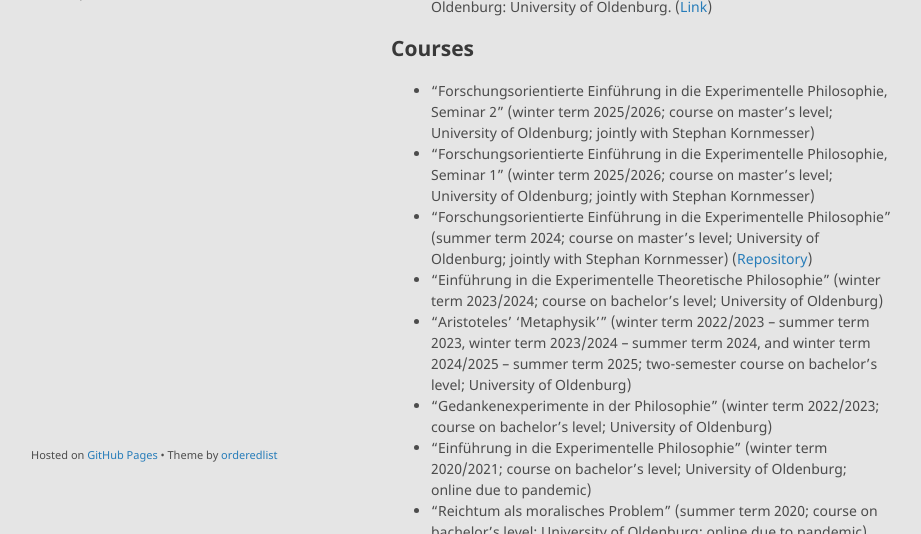
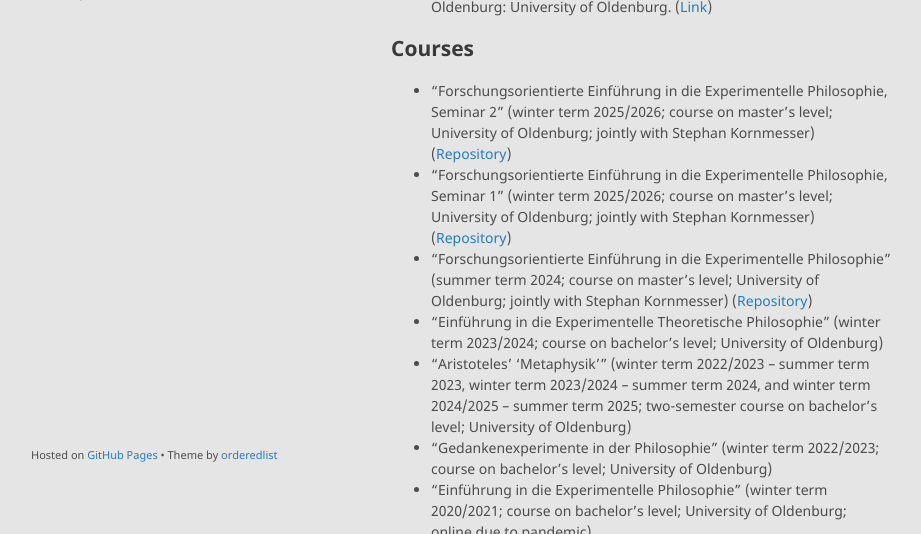
Before and after one commit to alephmembeth/alephmembeth.github.io, a Jekyll site: the page built from teaching.md, in a window 1280 px wide and 900 px high, cut to the strip 366-900 px from the top of the window. Shown: the whole strip, without its empty margins (179-1100 px from the left). Built offline with Jekyll 4.4.1, drawn with Linux system fonts in a browser that asks for light colours; our own code applies the rules of GitHub Pages for plain Markdown files.

Commit message:
Update teaching.md

```diff
--- a/teaching.md
+++ b/teaching.md
@@ -13,8 +13,8 @@
 
 ## Courses
 
-+ “Forschungsorientierte Einführung in die Experimentelle Philosophie, Seminar 2” (winter term 2025/2026; course on master’s level; University of Oldenburg; jointly with Stephan Kornmesser)
-+ “Forschungsorientierte Einführung in die Experimentelle Philosophie, Seminar 1” (winter term 2025/2026; course on master’s level; University of Oldenburg; jointly with Stephan Kornmesser)
++ “Forschungsorientierte Einführung in die Experimentelle Philosophie, Seminar 2” (winter term 2025/2026; course on master’s level; University of Oldenburg; jointly with Stephan Kornmesser) ([Repository](https://github.com/alephmembeth/course-x-phi-2025))
++ “Forschungsorientierte Einführung in die Experimentelle Philosophie, Seminar 1” (winter term 2025/2026; course on master’s level; University of Oldenburg; jointly with Stephan Kornmesser) ([Repository](https://github.com/alephmembeth/course-x-phi-2025))
 + “Forschungsorientierte Einführung in die Experimentelle Philosophie” (summer term 2024; course on master’s level; University of Oldenburg; jointly with Stephan Kornmesser) ([Repository](https://github.com/alephmembeth/course-x-phi-2024))
 + “Einführung in die Experimentelle Theoretische Philosophie” (winter term 2023/2024; course on bachelor’s level; University of Oldenburg)
 + “Aristoteles’ ‘Metaphysik’” (winter term 2022/2023 – summer term 2023, winter term 2023/2024 – summer term 2024, and winter term 2024/2025 – summer term 2025; two-semester course on bachelor’s level; University of Oldenburg)
```
